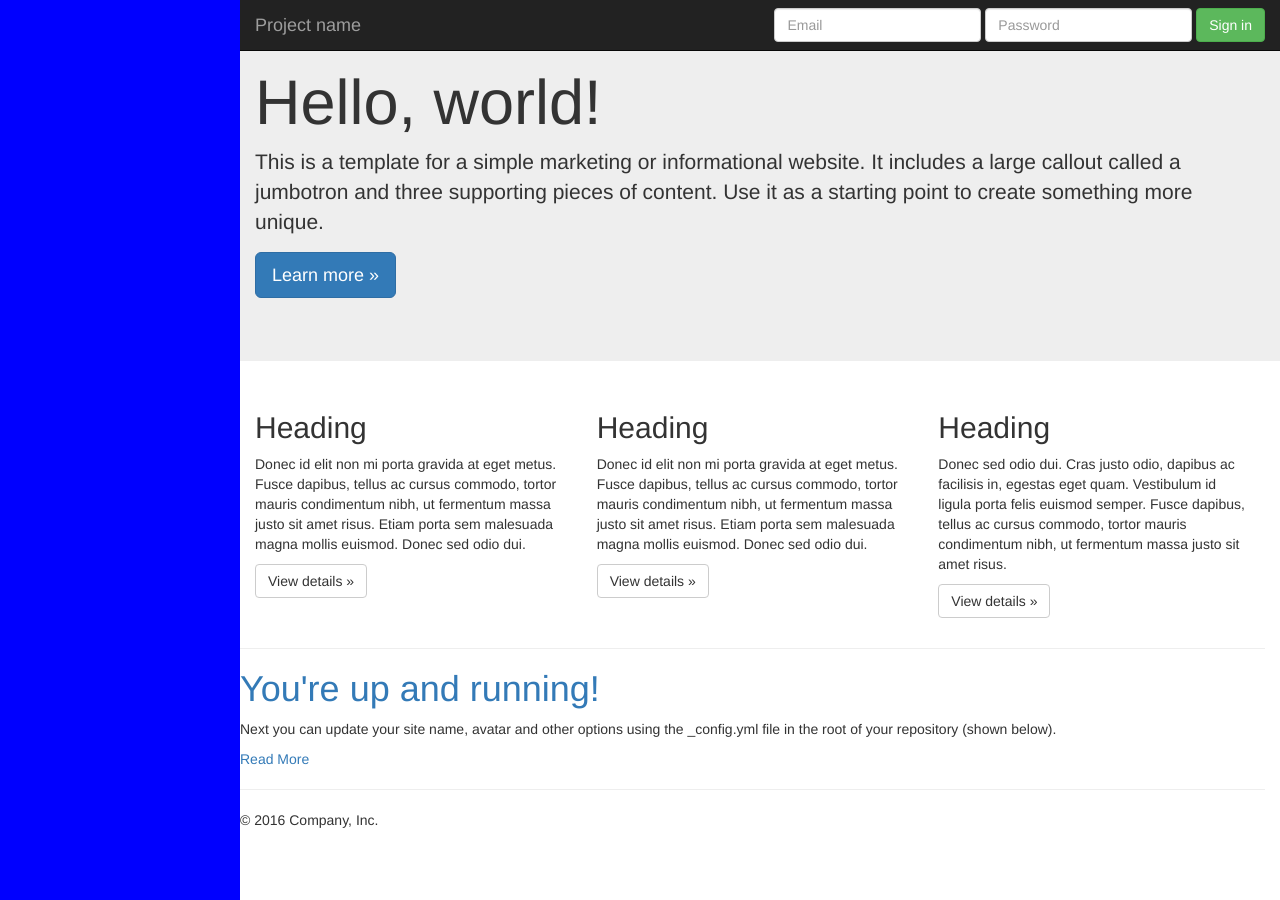
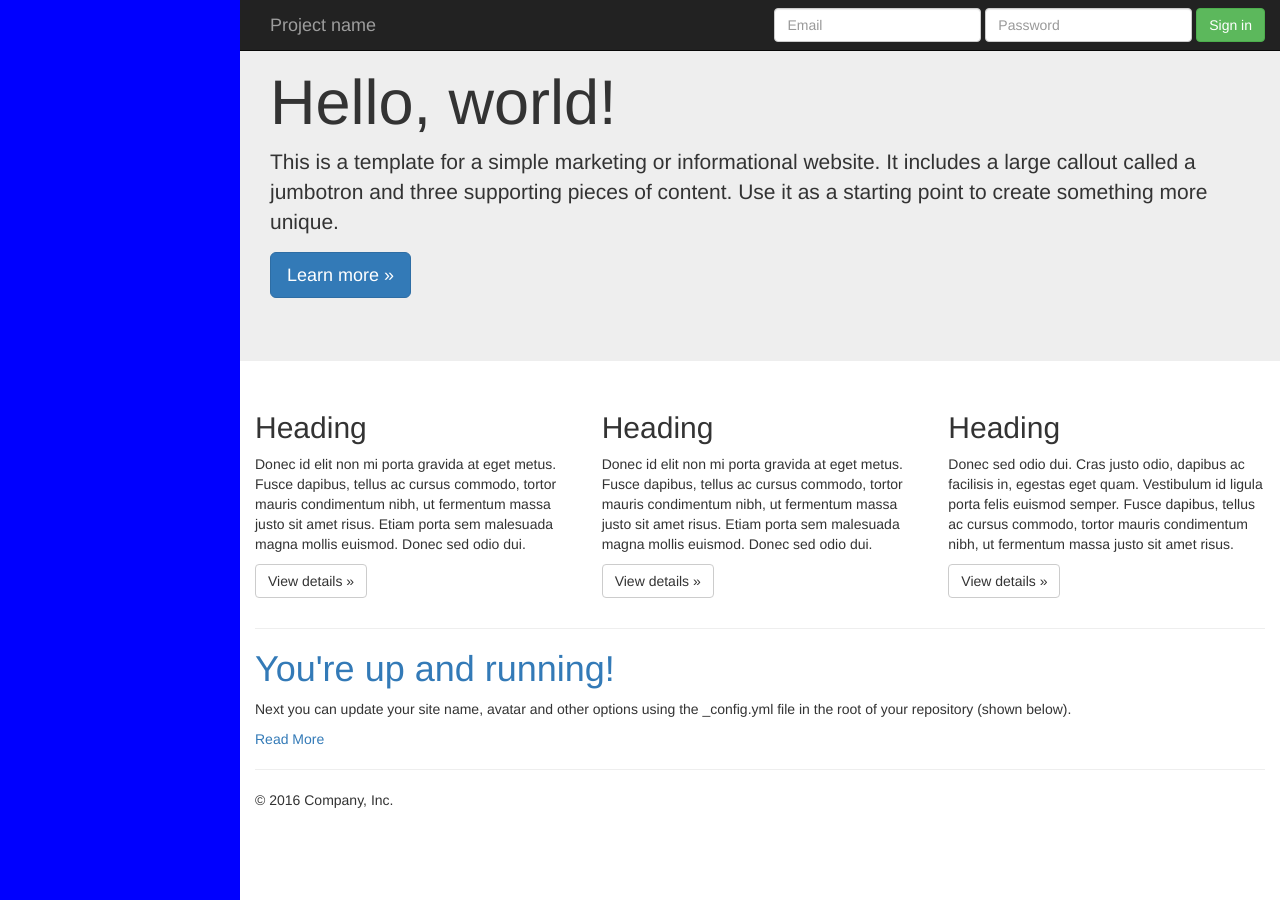
Before and after one commit to kemtol/Bina-Artha, a Jekyll site: the page built from index.html, in a window 1280 px wide. Built offline with Jekyll 4.4.1, drawn with Linux system fonts in a browser that asks for light colours.

Commit message:
Update default.html

```diff
--- a/_layouts/default.html
+++ b/_layouts/default.html
@@ -20,10 +20,6 @@
 
     <!-- Created with Jekyll Now - http://github.com/barryclark/jekyll-now -->
     <style>
-      .row{
-        margin-left:0;
-        margin-right:0;
-      }
       #left--menu{
         width:240px;
         height:100vh;
@@ -35,7 +31,7 @@
       }
 
       .push-left-240{
-       padding-left:240px;
+       padding-left:255px;
       }
     </style>
   </head>
```
